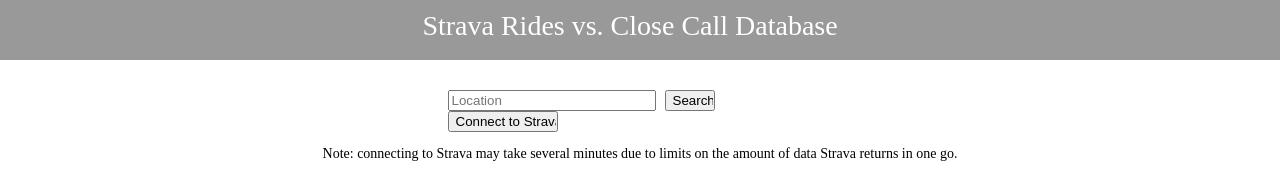
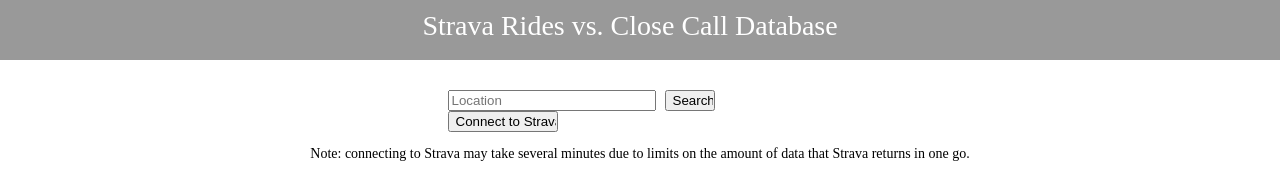
Before and after one commit to bge1234/g18-benebel, a plain HTML site: page public/index.html in a window 1280 px wide. Shown: the top 174 px of the page. Drawn offline with nearby package versions, Linux system fonts and the light colour scheme; some packages are replaced by stand-ins of ours; no server answers.

Commit message:
added 'that' to time disclaimer

```diff
--- a/public/index.html
+++ b/public/index.html
@@ -14,7 +14,7 @@
         <input id="send" type="button" value="Search">
         <input id="strava" type="button" value="Connect to Strava">
       </form>
-      <p>Note: connecting to Strava may take several minutes due to limits on the amount of data Strava returns in one go.</p>
+      <p>Note: connecting to Strava may take several minutes due to limits on the amount of data that Strava returns in one go.</p>
       <div id="map"></div>
       <table id="legend">
         <tr>
```
